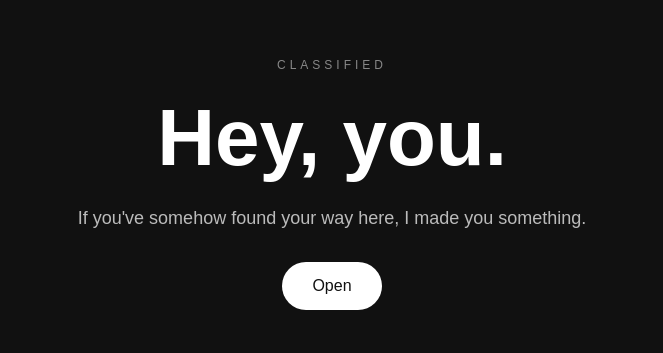
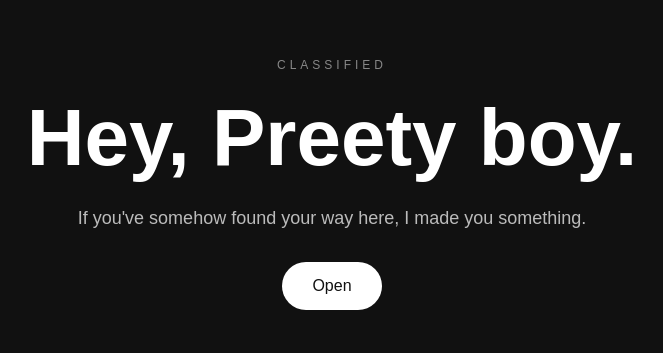
Before and after one commit to appya1998/appya1998.github.io, a plain HTML site: page index.html in a window 1280 px wide. Shown: the part 216-569 px from the top of the page, without its empty margins (308-971 px from the left). Drawn offline with Linux system fonts and the light colour scheme.

Commit message:
Update index.html
Added name

```diff
--- a/index.html
+++ b/index.html
@@ -99,7 +99,7 @@
             Classified
         </div>
 
-        <h1>Hey, you.</h1>
+        <h1>Hey, Preety boy.</h1>
 
         <p>
             If you've somehow found your way here,
```
